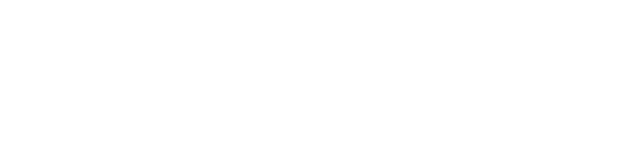
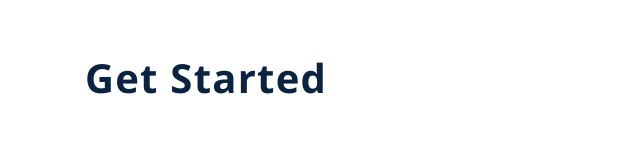
Before and after one commit to kant707/insure-my-team, a website: page index.html in a window 1280 px wide. Shown: the whole page, without its empty margins (0-640 px from the left). Drawn offline with nearby package versions, Linux system fonts and the light colour scheme.

```diff
--- a/index.html
+++ b/index.html
@@ -4,12 +4,31 @@
   <meta charset="UTF-8">
   <meta name="author" content="Shashikant">
   <title>Onboarding | Insure My Team</title>
+
+  <!-- Fonts CSS -->
+  <link rel="stylesheet" href="https://fonts.googleapis.com/css2?family=Open+Sans:ital,wght@0,300;0,400;0,600;0,700;1,300;1,400;1,600;1,700&display=swap" />
   <!-- Bootstrap CSS -->
   <link rel="stylesheet" href="assets/bootstrap/css/bootstrap.min.css" />
   <!-- Project CSS -->
   <link rel="stylesheet" href="./assets/css/style.css">
 </head>
 <body>
+<div class="container-fluid">
+  <div class="container">
+    <div class="row">
+      <div class="col-sm-12">
+        <header class="main-header">
+          <a href="" class="brand-logo">
 
+          </a>
+        </header>
+      </div>
+      <div class="col-sm-6">
+        <h1 class="main-heading">Get Started</h1>
+      </div>
+      <div class="col-sm-6"></div>
+    </div>
+  </div>
+</div>
 </body>
 </html>
```
